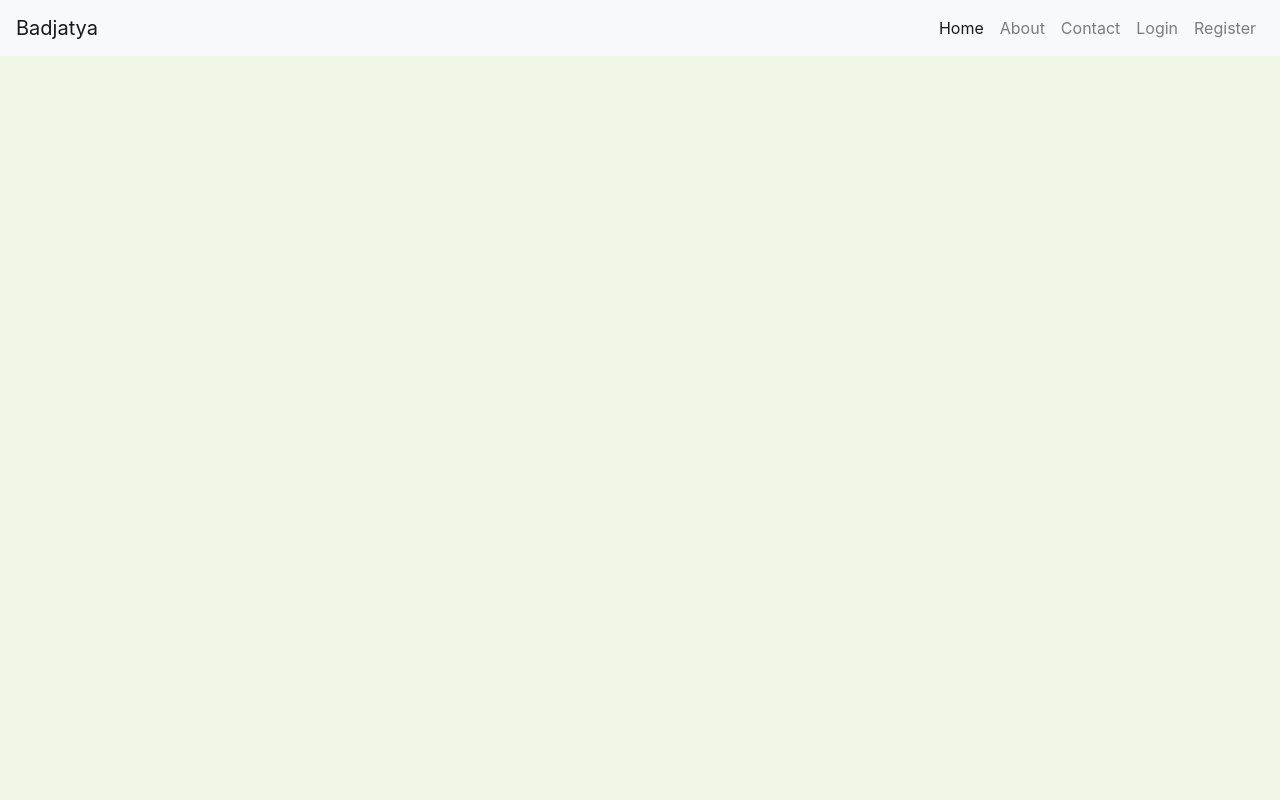
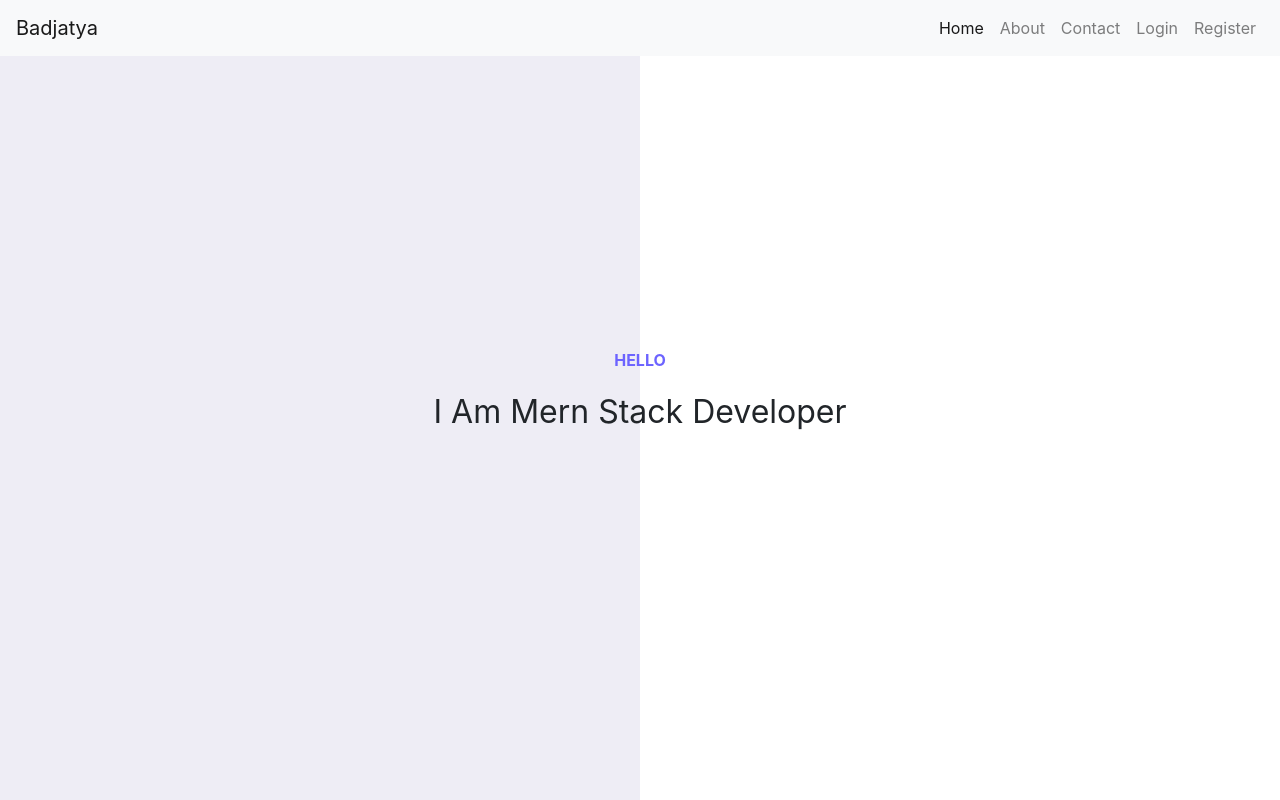
Before and after one commit to badjatya/Mern, a React (Create React App) app in the folder client/: page / in a window 1280 px wide. Built offline with nearby package versions, Linux system fonts and the light colour scheme.

Commit message:
Home page styled

```diff
--- a/client/src/pages/Home.js
+++ b/client/src/pages/Home.js
@@ -1,10 +1,25 @@
 import React from "react";
+
+// Importing styles
+import {
+  Container,
+  LeftContainer,
+  RightContainer,
+  HomeContainer,
+  Message,
+  Heading,
+} from "./styles/home.styles";
 
 const Home = () => {
   return (
-    <div>
-      <p>Home</p>
-    </div>
+    <Container>
+      <LeftContainer />
+      <RightContainer />
+      <HomeContainer>
+        <Message>Hello</Message>
+        <Heading>I am mern stack developer</Heading>
+      </HomeContainer>
+    </Container>
   );
 };
 
--- /dev/null
+++ b/client/src/pages/styles/home.styles.js
@@ -0,0 +1,47 @@
+import styled from "styled-components";
+
+export const Container = styled.div`
+  display: flex;
+  align-items: center;
+  height: 100vh;
+  width: 100vw;
+  position: relative;
+`;
+
+export const LeftContainer = styled.div`
+  /* background-color: #c3c0f0; */
+  background-color: #eeedf5;
+  height: 100vh;
+  width: 50%;
+`;
+export const RightContainer = styled.div`
+  background-color: #fff;
+  height: 100vh;
+  width: 50%;
+`;
+
+export const HomeContainer = styled.div`
+  /* position: absolute;
+  top: 50%;
+  left: 50%; */
+
+  position: absolute;
+  left: 0;
+  right: 0;
+  margin-left: auto;
+  margin-right: auto;
+  width: 100%;
+`;
+
+export const Message = styled.p`
+  font-weight: bold;
+  text-transform: uppercase;
+  color: #6c63ff;
+  text-align: center;
+`;
+
+export const Heading = styled.p`
+  font-size: 2rem;
+  text-transform: capitalize;
+  text-align: center;
+`;
```
